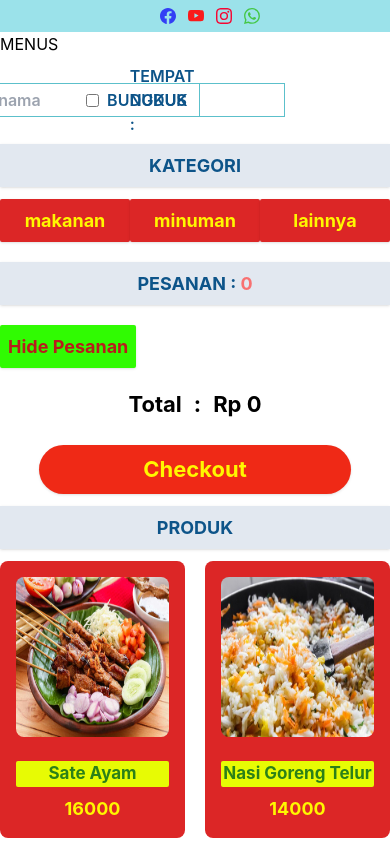
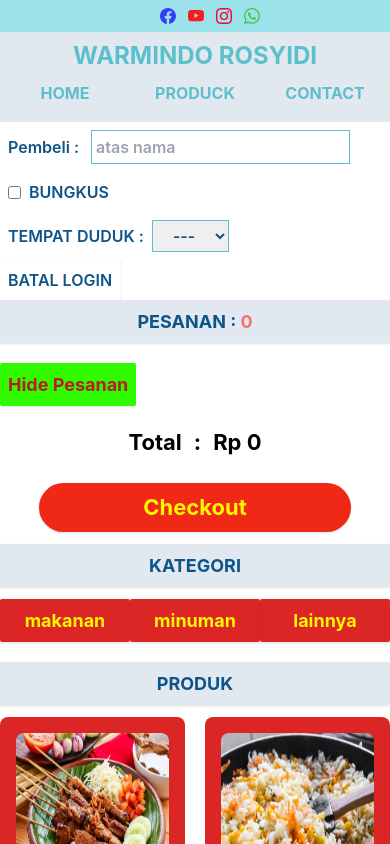
Before and after one commit to Rosyidimalang/new-e-food-stalls, a React (Create React App) app: page / in a window 390 px wide. Shown: the top 844 px of the page. Built offline with nearby package versions, Linux system fonts and the light colour scheme.

Commit message:
afternoon

```diff
--- a/src/App.js
+++ b/src/App.js
@@ -88,7 +88,7 @@ export default function App() {
   return (
     <div>
       <div className="flex flex-col md:grid grid-cols-10 gap-3">
-        <div className="md:order-1">
+        <div className="order-2 md:order-1">
           <div className=" font-bold text-[18px] text-[#0d5489] mb-3 shadow bg-slate-200 text-center py-2 px-2">KATEGORI</div>
           <div className=" grid grid-cols-3 md:grid-cols-1 ">
             {menus.map((value, index) => (
@@ -114,7 +114,7 @@ export default function App() {
             ))}
           </div>
         </div>
-        <div className="col-span-3 space-y-5 order-2 md:order-3">
+        <div className="col-span-3 space-y-5 order-1 md:order-3">
           <div className="font-bold text-[18px] text-[#0d5489] mb-3 shadow bg-slate-200 text-center py-2 px-2">
             PESANAN : <span className="text-red-400">{pesanan.length} </span>{" "}
           </div>
--- a/src/Header.js
+++ b/src/Header.js
@@ -47,8 +47,8 @@ export default function Header() {
           </ul>
         </div>
       </div>
-      <div className="hidden md:grid grid-cols-2 py-2 bg-slate-200">
-        <div className={` md:px-[10rem] font-bold text-2xl hover:text-yellow-500 text-[#5cc0cb] flex items-center`}>
+      <div className="md:grid grid-cols-2 py-2 bg-slate-200">
+        <div className={` justify-center md:px-[10rem] font-bold text-2xl hover:text-yellow-500 text-[#5cc0cb] flex items-center`}>
           <h1>
             <a href="/index.js">WARMINDO ROSYIDI</a>
           </h1>
@@ -77,21 +77,27 @@ export default function Header() {
           </div>
         </div>
       </div>
-      <div className="block md:hidden">MENUS</div>
-      <div className="grid grid-cols-4">
-        <div className="py-2 flex gap-2 items-center justify-center font-semibold text-[#0d5489]">
+      <div className="md:grid grid-cols-4">
+        <div className="py-2 mx-2 flex gap-2 items-center justify-start font-semibold text-[#0d5489]">
           Pembeli :
           <input type={onchange} placeholder="atas nama" className="ml-1 pl-1 py-1 border border-[#5cc0cb]" />
         </div>
-        <div className="py-2 mx-2 flex items-center font-semibold text-[#0d5489] justify-end">
+        <div className="py-2 mx-2 flex items-center font-semibold text-[#0d5489] justify-start">
           <input type={"checkbox"} />
           <label className="ml-2">BUNGKUS</label>
         </div>
-        <div className="py-2 mx-2 flex items-center font-semibold text-[#0d5489] justify-end">
+        <div className="py-2 mx-2 flex items-center font-semibold text-[#0d5489] justify-start">
           <label>TEMPAT DUDUK :</label>
-          <input type={"number"} min={"1"} max={"10"} className="ml-1 pl-1 py-1 border border-[#5cc0cb]" />
+          <select className="ml-2 px-4 py-1 border border-[#5cc0cb]">
+            <option>---</option>
+            {Array(10)
+              .fill(null)
+              .map((v, i) => (
+                <option> {i}</option>
+              ))}
+          </select>
         </div>
-        <button className=" py-2 hidden md:flex items-center justify-center shadow w-[120px] mx-auto hover:shadow hover:bg-[#9be2ea] font-semibold text-[#0d5489] hover:text-[#ffff]">BATAL LOGIN</button>
+        <button className="py-2 md:flex items-center justify-center shadow w-[120px] mx-auto hover:shadow hover:bg-[#9be2ea] font-semibold text-[#0d5489] hover:text-[#ffff]">BATAL LOGIN</button>
       </div>
     </header>
   );
```
